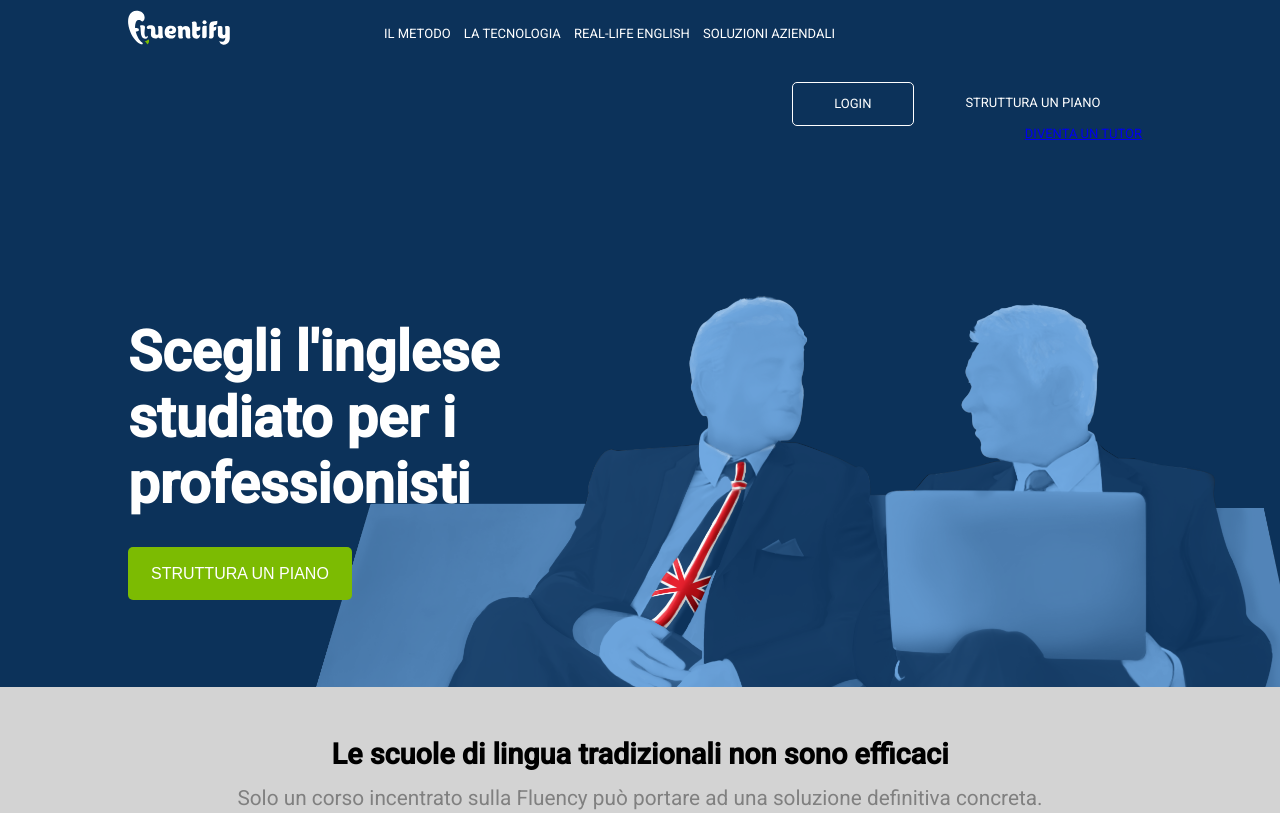
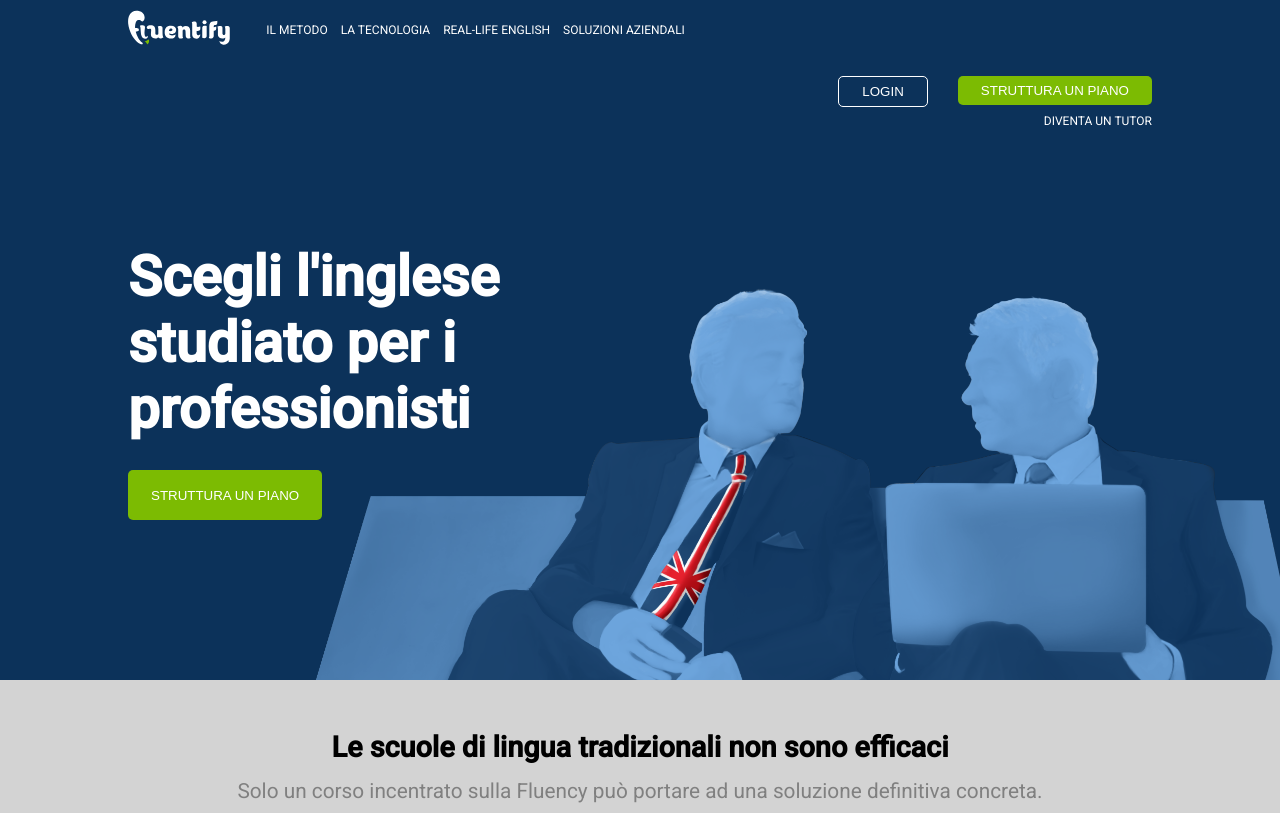
Before and after one commit to Lorenzo-Fratini/htmlcss-fluentify, a plain HTML site: page index.html in a window 1280 px wide. Shown: the top 813 px of the page. Drawn offline with Linux system fonts and the light colour scheme.

Commit message:
header update

```diff
--- a/css/style.css
+++ b/css/style.css
@@ -6,6 +6,10 @@
 
 body {
   font-family: 'roboto', sans-serif;
+}
+
+button {
+  cursor: pointer;
 }
 
 .row::after {
@@ -28,8 +32,12 @@ header {
 nav {
   width: 100%;
   padding: 0 10%;
-  font-size: 13px;
+  font-size: 0.75em;
   text-transform: uppercase;
+}
+
+nav ul {
+  line-height: 250%;
 }
 
 nav ul li {
@@ -58,7 +66,7 @@ nav li a:hover {
 }
 
 nav .nav-menu-1 {
-  padding: 2.5% 0 2.5% 15%;
+  padding: 1.5% 0 1.5% 3.5%;
 }
 
  nav .nav-menu-2 {
@@ -74,32 +82,45 @@ nav .nav-menu-1 {
   float: right;
 }
 
-.nav-menu-2 div {
-  margin: 0 10px 0 0;
-}
-
-.button {
-  padding: 3% 9%;
-  color: #fff;
-  border-radius: 5px;
+.item-menu {
+  padding: 1.5% 0 1.5% 5%;
   float: right;
 }
 
-.item-menu-2 {
-  float: right;
+.item-menu a{
+  text-decoration: none;
+  color: #fff;
 }
 
 .login {
   border: 1px solid #fff;
 }
 
-.button-g {
+.nav-button {
+  padding: 1.5% 5%;
+  float: right;
+  margin: 0 0 0 30px;
+}
+
+.login-button {
+  color: #fff;
+  background: none;
+  border-radius: 5px;
+  border: 1px solid #fff;
+  text-transform: uppercase;
+}
+
+.green-button {
   background: #7cbb02;
   color: #fff;
-  padding: 3% 4%;
   border-radius: 5px;
   border: none;
   text-transform: uppercase;
+}
+
+.jumbo-button {
+  padding: 3% 4%;
+  margin: 5% 0 0 0;
 }
 
 /* jumbotron */
@@ -122,7 +143,7 @@ nav .nav-menu-1 {
   width: 45%;
   position: absolute;
   left: 10%;
-  bottom: 25%;
+  bottom: 35%;
 }
 
 .jumbo-text-cont h1 {
--- a/index.html
+++ b/index.html
@@ -22,9 +22,9 @@
           </ul>
         </div>
         <div class="nav-menu-2 row">
-          <div class="button b-green">struttura un piano</div>
-          <div class="button login">login</div>
-          <div class="item-menu-2"><a href="#">diventa un tutor</a></div>
+          <button class="nav-button green-button">struttura un piano</button>
+          <button class="nav-button login-button">login</button>
+          <div class="item-menu"><a href="#">diventa un tutor</a></div>
         </div>
       </nav>
       <!-- jumbotron -->
@@ -32,7 +32,7 @@
         <!-- <div class="jumbo-background-image"></div> -->
         <div class="jumbo-text-cont">
             <h1>Scegli l'inglese studiato per i professionisti</h1>
-            <button class="button-g">struttura un piano</button>
+            <button class="jumbo-button green-button">struttura un piano</button>
         </div>
       </div>
     </header>
```
